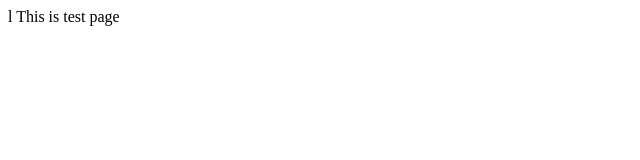
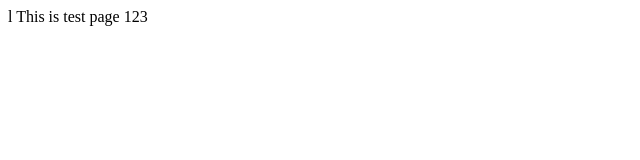
Before and after one commit to masoodfaiq/testcode, a plain HTML site: page index.html in a window 1280 px wide. Shown: the full height of the page, 0-640 px from the left. Drawn offline with Linux system fonts and the light colour scheme.

Commit message:
change from dev

```diff
--- a/index.html
+++ b/index.html
@@ -6,6 +6,6 @@ l<!DOCTYPE html>
     <title>Test Page</title>
 </head>
 <body>
-    This is test page
+    This is test page 123
 </body>
 </html>
```
